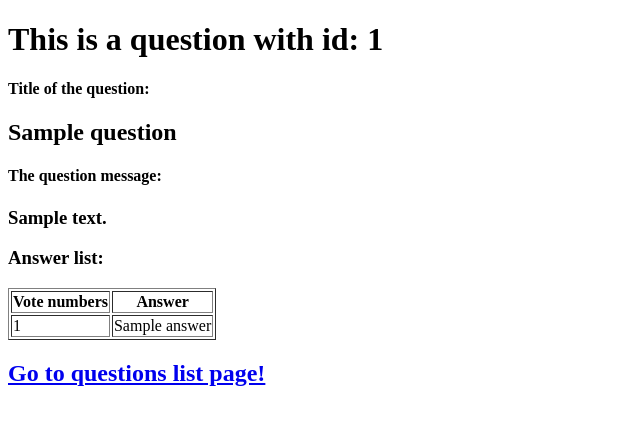
After one commit to damianTrybuszek/Ask-Mate, a Flask app: template templates/display.html in a window 1280 px wide. The commit adds this page. Shown: the top 425 px of the page, without its empty margins (0-640 px from the left). Run offline with Flask 2, Linux system fonts and the light colour scheme; the template is opened without the code that fills it: most values are stand-ins (such as "Sample title", 1, 10 or a date in 2020).

Commit message:
Display questions and answer implemented. Answers are sorted in descending order by number of votes.

```diff
--- a/server.py
+++ b/server.py
@@ -11,15 +11,33 @@ def hello():
 @app.route("/list")
 def list():
     question_list = data_handling.get_questions()
-    headers = data_handling.get_headers()
+    headers = data_handling.get_headers_questions()
     return render_template("list.html", question_list=question_list, headers=headers)
 
 
-@app.route("/question/question_id")
-def display():
+@app.route("/question/<question_id>")
+def display(question_id):
     question_list = data_handling.get_questions()
-    question_id =
+    answer_list = data_handling.get_answers()
+    headers = data_handling.get_headers_questions()
+    answers_to_questions = []
+    if question_id:
+        question_to_display = "0"
+        for question in question_list:
+            if question["id"] == question_id:
+                question_to_display = question
+        headers = data_handling.get_headers_questions()
 
+    if question_id !=0:
+        for answer in answer_list:
+            if answer["question_id"] == question_id:
+                temp_list = [answer["vote_number"], answer["message"]]
+                answers_to_questions.append(temp_list)
 
-if __name__ == "__main__":
+        if len(answers_to_questions) > 0:
+            data_handling.bubble_sort(answers_to_questions)
+
+    return render_template("display.html", question=question_to_display, answers=answers_to_questions, headers=headers)
+
+if __name__ =="__main__":
     app.run(debug=True)
--- /dev/null
+++ b/templates/display.html
@@ -0,0 +1,36 @@
+<!DOCTYPE html>
+<html lang="en">
+<head>
+    <meta charset="UTF-8">
+    <title>Display a question</title>
+</head>
+<p>
+    {% if question == "0" %}
+        <h1>There is no question with such ID.</h1>
+    {% else %}
+        <h1> This is a question with id: {{ question["id"] }}</h1>
+        <h4>Title of the question:</h4>
+        <h2>{{ question["title"] }}</h2>
+        <h4>The question message: </h4>
+        <h3>{{ question["message"] }}</h3>
+            {% if answers|length > 0 %}
+                <h3>Answer list: </h3>
+                <table border="1px">
+                    <tr>
+                        <th>Vote numbers</th>
+                        <th>Answer</th>
+                    </tr>
+                    {% for answer in answers %}
+                        <tr>
+                            <td>{{answer[0]}}</td>
+                            <td>{{answer[1]}}</td>
+                        </tr>
+                    {% endfor %}
+                </table>
+            {% else %}
+                <h2>There is no answer yet! </h2>
+            {% endif %}
+        {% endif %}
+<a href="/list"><h2>Go to questions list page!</h2></a>
+</body>
+</html>
```
Also changed, not shown: data_handling.py (+14 -2 lines), templates/list.html (+5 -2 lines).
